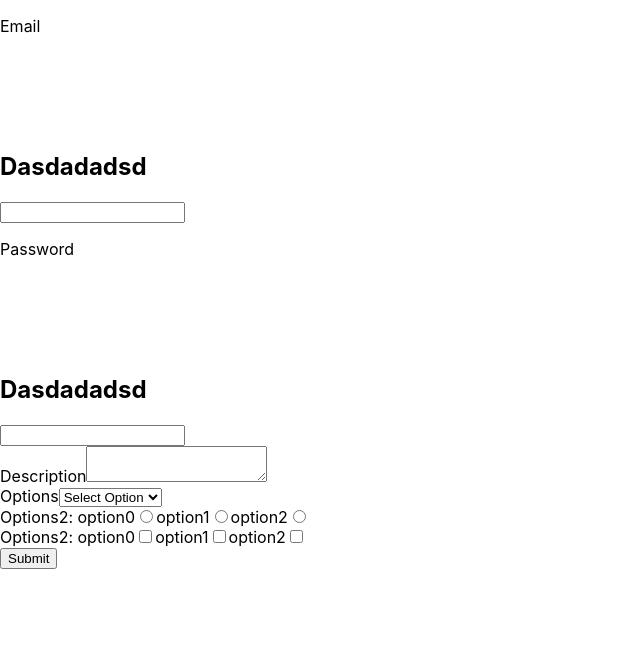
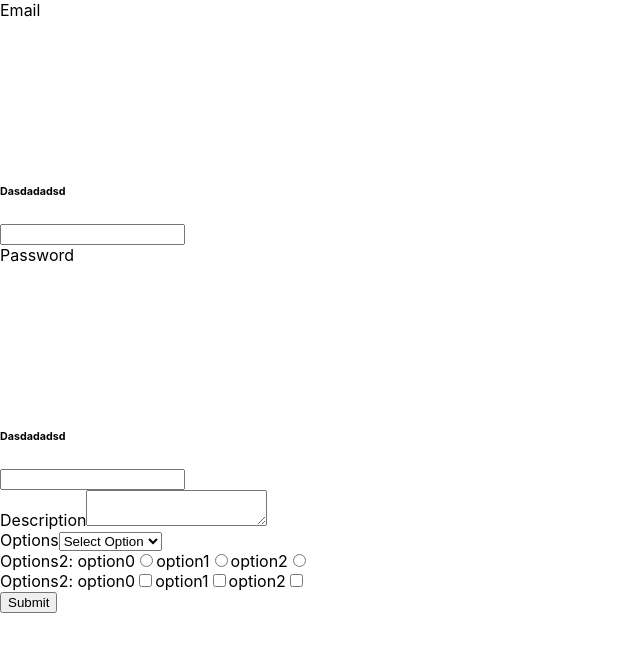
Before and after one commit to cvetanovskistefan72/formik-reusable-components, a React (Create React App) app: page / in a window 1280 px wide. Shown: the top 652 px of the page, without its empty margins (0-640 px from the left). Built offline with nearby package versions, Linux system fonts and the light colour scheme.

Commit message:
Update Input.jsx

```diff
--- a/src/components/Input.jsx
+++ b/src/components/Input.jsx
@@ -6,12 +6,16 @@ export const Input = (props) => {
 
     return (
         <div>
-            <p>{label}</p>
+            <label>{label}</label>
             <br/>
             <br/>
             <br/>
             <br/>
-            <h2>Dasdadadsd</h2>
+            <br/>
+            <br/>
+            <br/>
+            <br/>
+            <h6>Dasdadadsd</h6>
             <Field id={name} name={name}   />
             <ErrorMessage name={name} component="span"/>
         </div>
```
